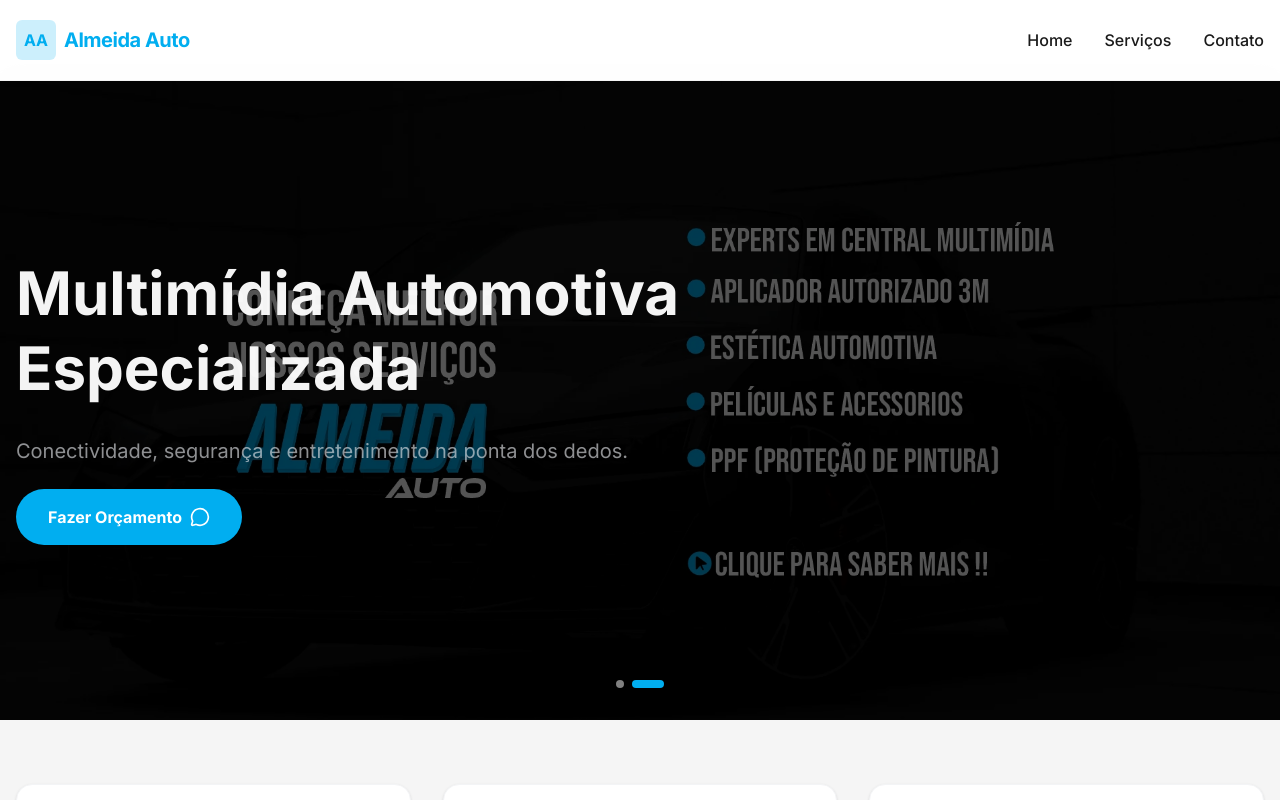
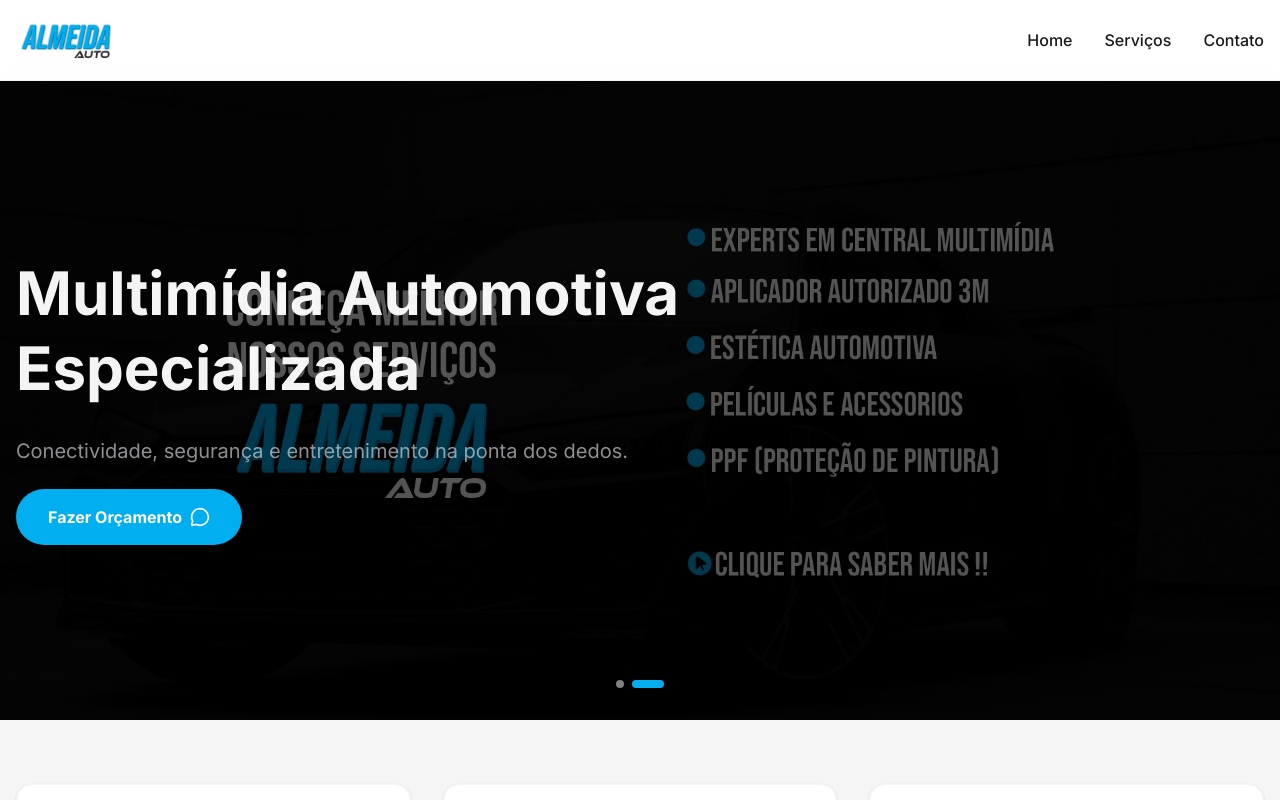
Before and after one commit to Dioogooa/Almeida-auto, a Next.js app: page / in a window 1280 px wide. Shown: the top 800 px of the page. Built offline with nearby package versions, Linux system fonts and the light colour scheme.

Commit message:
logo ao header e ao footer

```diff
--- a/components/ui/Footer.jsx
+++ b/components/ui/Footer.jsx
@@ -1,4 +1,5 @@
 import Link from "next/link";
+import Image from "next/image";
 import { FaInstagram, FaWhatsapp } from "react-icons/fa";
 
 export default function Footer() {
@@ -7,10 +8,13 @@
       <div className="max-w-7xl mx-auto px-4 grid grid-cols-1 md:grid-cols-4 gap-12 mb-12">
         <div className="col-span-1 md:col-span-2">
           <Link href="/" className="flex items-center gap-2 mb-6">
-            <div className="w-8 h-8 bg-primary rounded-md flex items-center justify-center text-white font-bold text-xs">
-              AA
-            </div>
-            <span className="font-bold text-xl tracking-tight text-white">Almeida Auto</span>
+            <Image
+              src="/Logo1.png"
+              alt="Almeida Auto"
+              width={160}
+              height={32}
+              className="h-8 w-auto object-contain"
+            />
           </Link>
           <p className="text-gray-400 max-w-sm">
             Especialistas em transformar o seu veículo com tecnologia, estilo e o melhor cuidado estético.
--- a/components/ui/Header.jsx
+++ b/components/ui/Header.jsx
@@ -1,15 +1,19 @@
 import Link from "next/link";
+import Image from "next/image";
 
 export default function Header() {
   return (
     <header className="fixed top-0 left-0 right-0 z-50 bg-background/80 backdrop-blur-md border-b border-muted">
       <div className="max-w-7xl mx-auto px-4 h-20 flex items-center justify-between">
         <Link href="/" className="flex items-center gap-2">
-          {/* Logo */}
-          <div className="w-10 h-10 bg-primary/20 rounded-md flex items-center justify-center text-primary font-bold">
-            AA
-          </div>
-          <span className="font-bold text-xl tracking-tight text-primary">Almeida Auto</span>
+          <Image
+            src="/logo.png"
+            alt="Almeida Auto"
+            width={200}
+            height={40}
+            className="h-10 w-auto object-contain"
+            priority
+          />
         </Link>
 
         <nav className="hidden md:flex items-center gap-8 font-medium">
```
Also changed, not shown: public/Logo.png (added), public/logo1.png (added).
